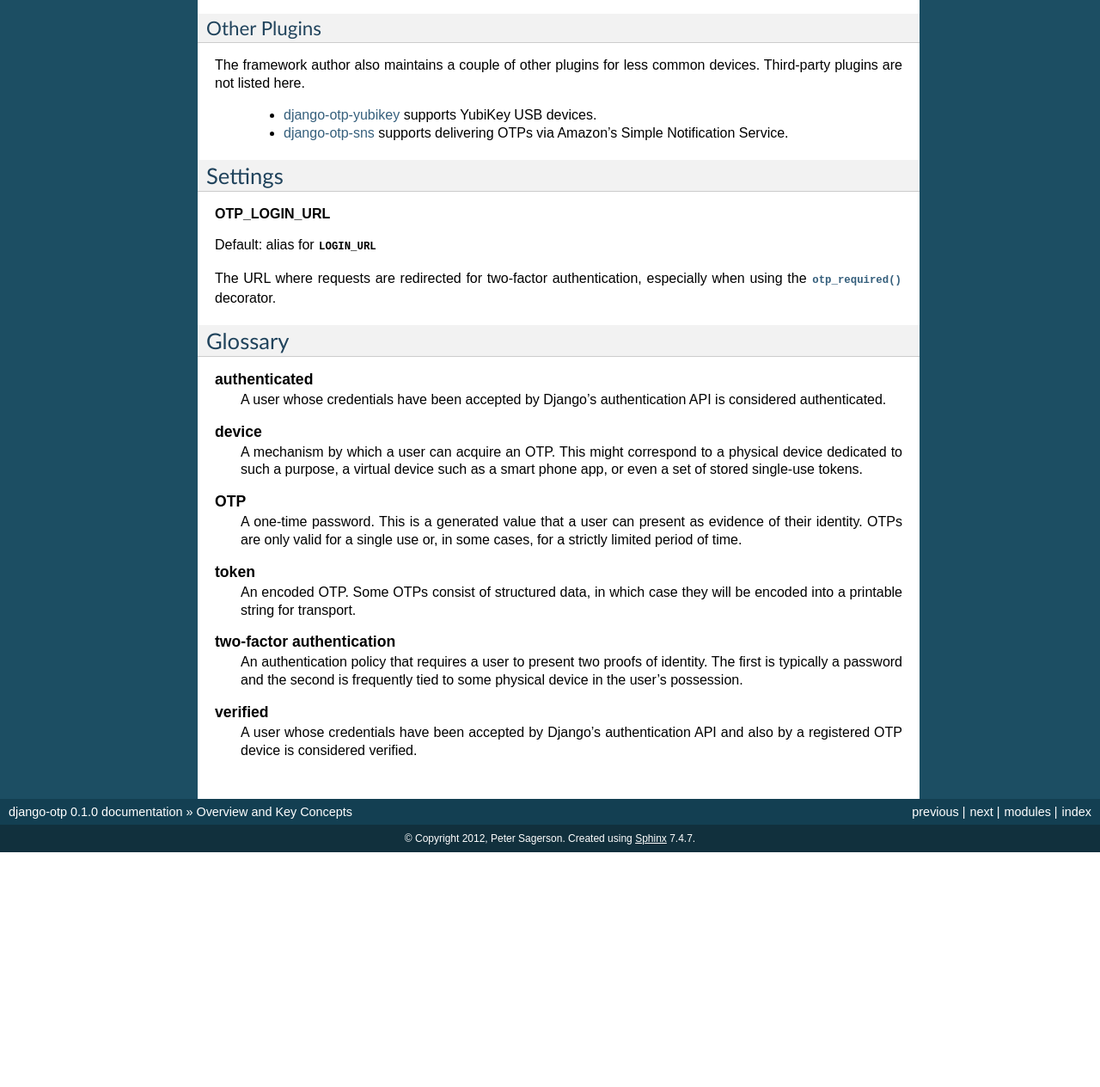
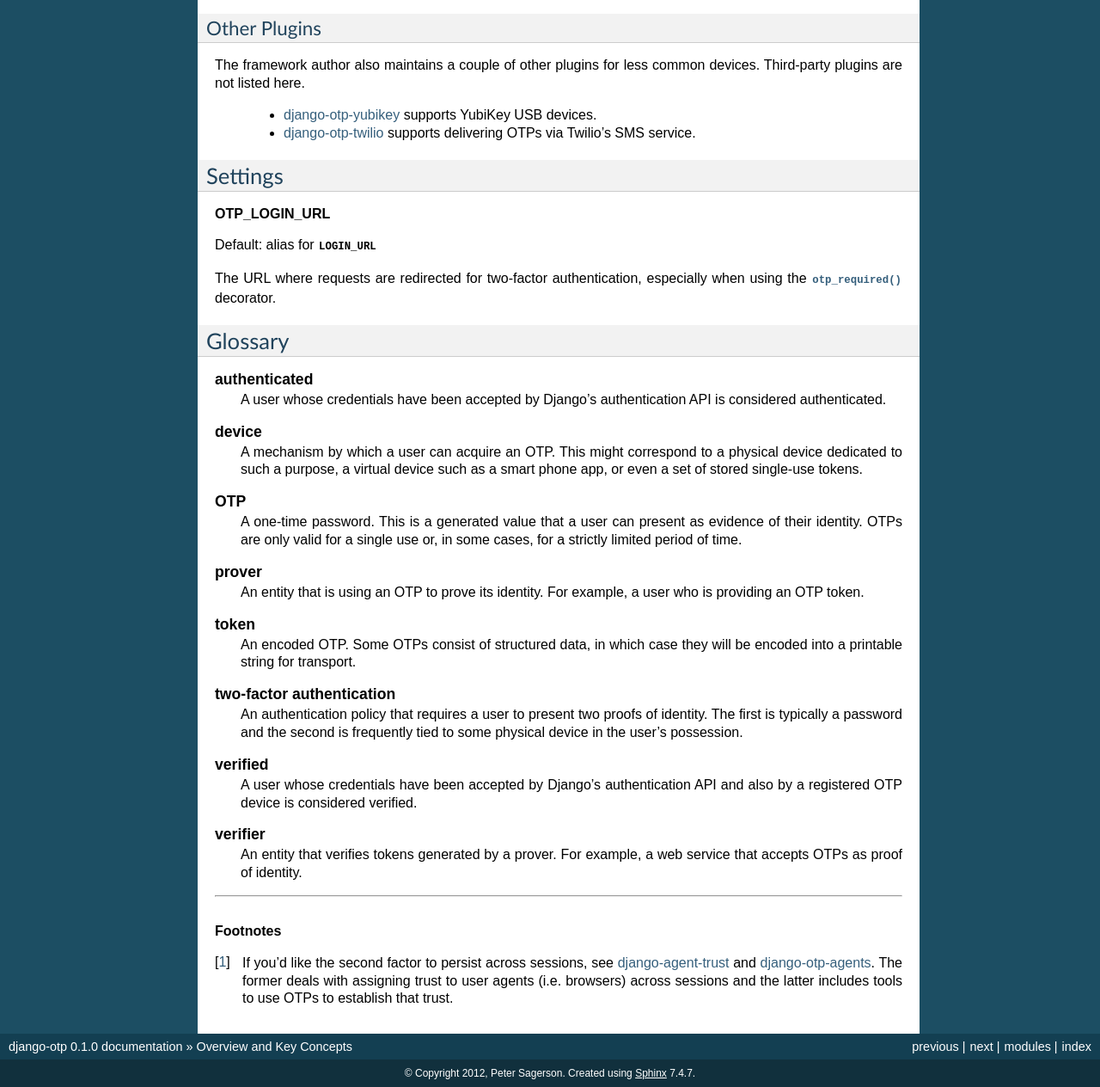
Before and after one commit to django-otp/django-otp, a Sphinx documentation site: the page built from docs/source/overview.rst, in a window 1280 px wide and 1400 px high, scrolled down 3481 px, cut to the strip 136-1400 px from the top of the window. Shown: the whole strip at 86% size. Built offline with Sphinx 7.4.7, drawn with Linux system fonts in a browser that asks for light colours; before the commit the page ends 4608 px from its top, so only the background shows below that; some of the changed text lies outside the part shown.

```diff
--- /dev/null
+++ b/docs/source/changes.rst
@@ -0,0 +1,4 @@
+Change Log
+==========
+
+.. include:: ../../CHANGES
--- a/docs/source/extend.rst
+++ b/docs/source/extend.rst
@@ -9,7 +9,7 @@ will be detected by the framework and included in the standard forms and APIs.
 Writing a Device
 ----------------
 
-A :class:`django_otp.models.Device` subclass is only required to implement one
+A :class:`~django_otp.models.Device` subclass is only required to implement one
 method:
 
 .. automethod:: django_otp.models.Device.verify_token
--- a/docs/source/index.rst
+++ b/docs/source/index.rst
@@ -9,6 +9,7 @@ django-otp
     overview
     auth
     extend
+    changes
 
 
 License
--- a/docs/source/overview.rst
+++ b/docs/source/overview.rst
@@ -91,7 +91,7 @@ be both authenticated and verified.
 ``request.user.otp_device`` to the OTP device object that verified the current
 user (if any). As a convenience, it also adds ``user.is_verified()`` as a
 counterpart to ``user.is_authenticated()``. It is not possible for a user to be
-verified without also being authenticated.
+verified without also being authenticated. [#agents]_
 
 
 Plugins and Devices
@@ -185,8 +186,8 @@ TOTP Settings
 
 Default: ``True``
 
-If true, then TOTP devices will keep track of differences between the prover's
-clock and our own. Any time a
+If true, then TOTP devices will keep track of the difference between the
+prover's clock and our own. Any time a
 :class:`~django_otp.plugins.otp_totp.models.TOTPDevice` matches a token in the
 past or future, it will update
 :attr:`~django_otp.plugins.otp_totp.models.TOTPDevice.drift` to the number of
@@ -231,8 +232,8 @@ devices. Third-party plugins are not listed here.
 
     - `django-otp-yubikey <http://pypi.python.org/pypi/django-otp-yubikey>`_
       supports YubiKey USB devices.
-    - `django-otp-sns <http://pypi.python.org/pypi/django-otp-sns>`_ supports
-      delivering OTPs via Amazon's Simple Notification Service.
+    - `django-otp-twilio <http://pypi.python.org/pypi/django-otp-twilio>`_
+      supports delivering OTPs via Twilio's SMS service.
 
 
 Settings
@@ -267,6 +268,10 @@ Glossary
         as evidence of their identity. OTPs are only valid for a single use or,
         in some cases, for a strictly limited period of time.
 
+    prover
+        An entity that is using an OTP to prove its identity. For example, a
+        user who is providing an OTP token.
+
     token
         An encoded OTP. Some OTPs consist of structured data, in which case
         they will be encoded into a printable string for transport.
@@ -279,3 +284,17 @@ Glossary
     verified
         A user whose credentials have been accepted by Django's authentication
         API and also by a registered OTP device is considered verified.
+
+    verifier
+        An entity that verifies tokens generated by a prover. For example, a web
+        service that accepts OTPs as proof of identity.
+
+----
+
+.. rubric:: Footnotes
+
+.. [#agents] If you'd like the second factor to persist across sessions, see
+    `django-agent-trust <http://pypi.python.org/pypi/django-agent-trust>`_ and
+    `django-otp-agents <http://pypi.python.org/pypi/django-otp-agents>`_. The
+    former deals with assigning trust to user agents (i.e. browsers) across
+    sessions and the latter includes tools to use OTPs to establish that trust.
```
Also changed, not shown: other parts of docs/source/extend.rst (+0 -3 lines), other parts of docs/source/overview.rst (+5 -4 lines), django_otp/__init__.py (+5 -3 lines), docs/source/auth.rst (+4 -22 lines), setup.py (+16 -12 lines), 12 other files.
